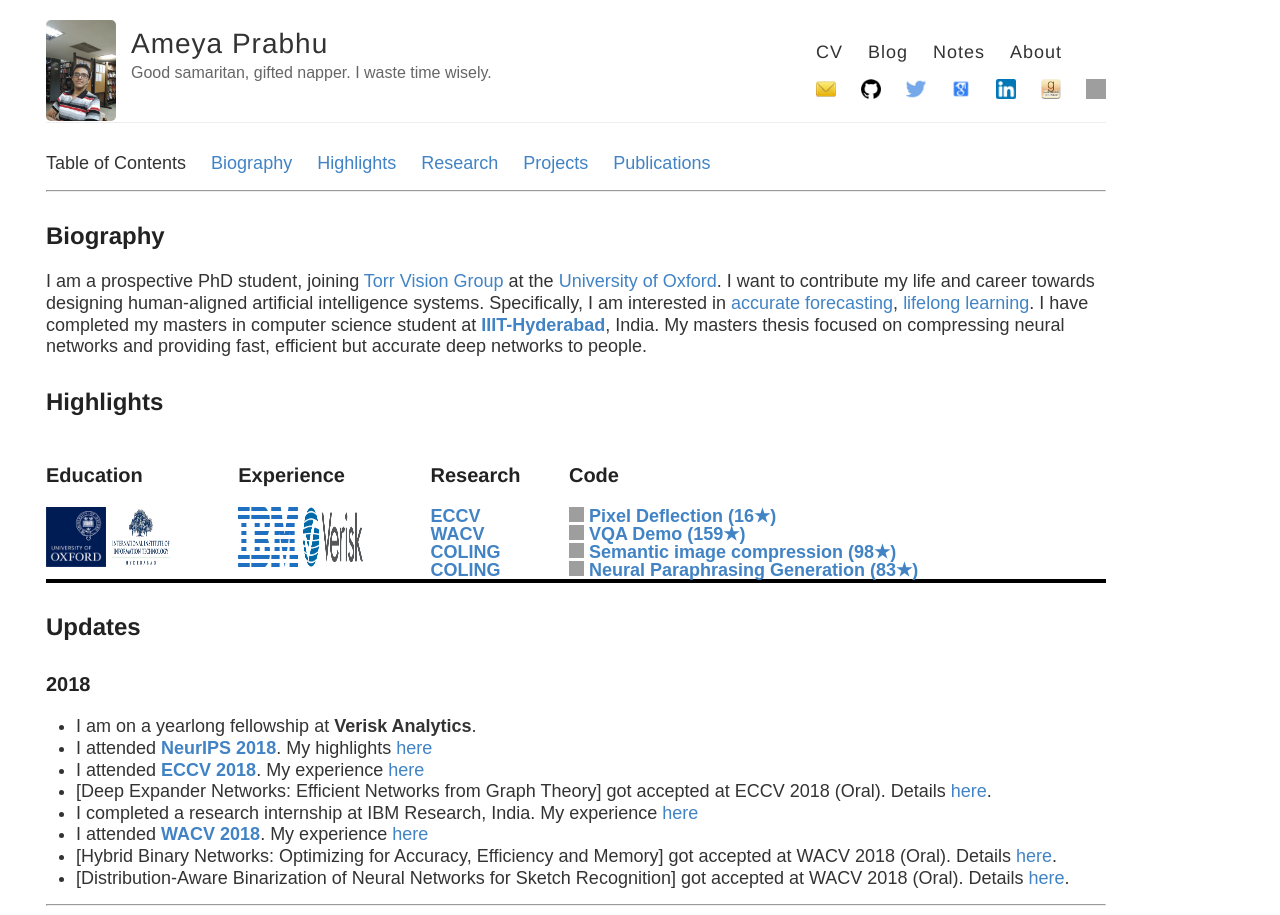
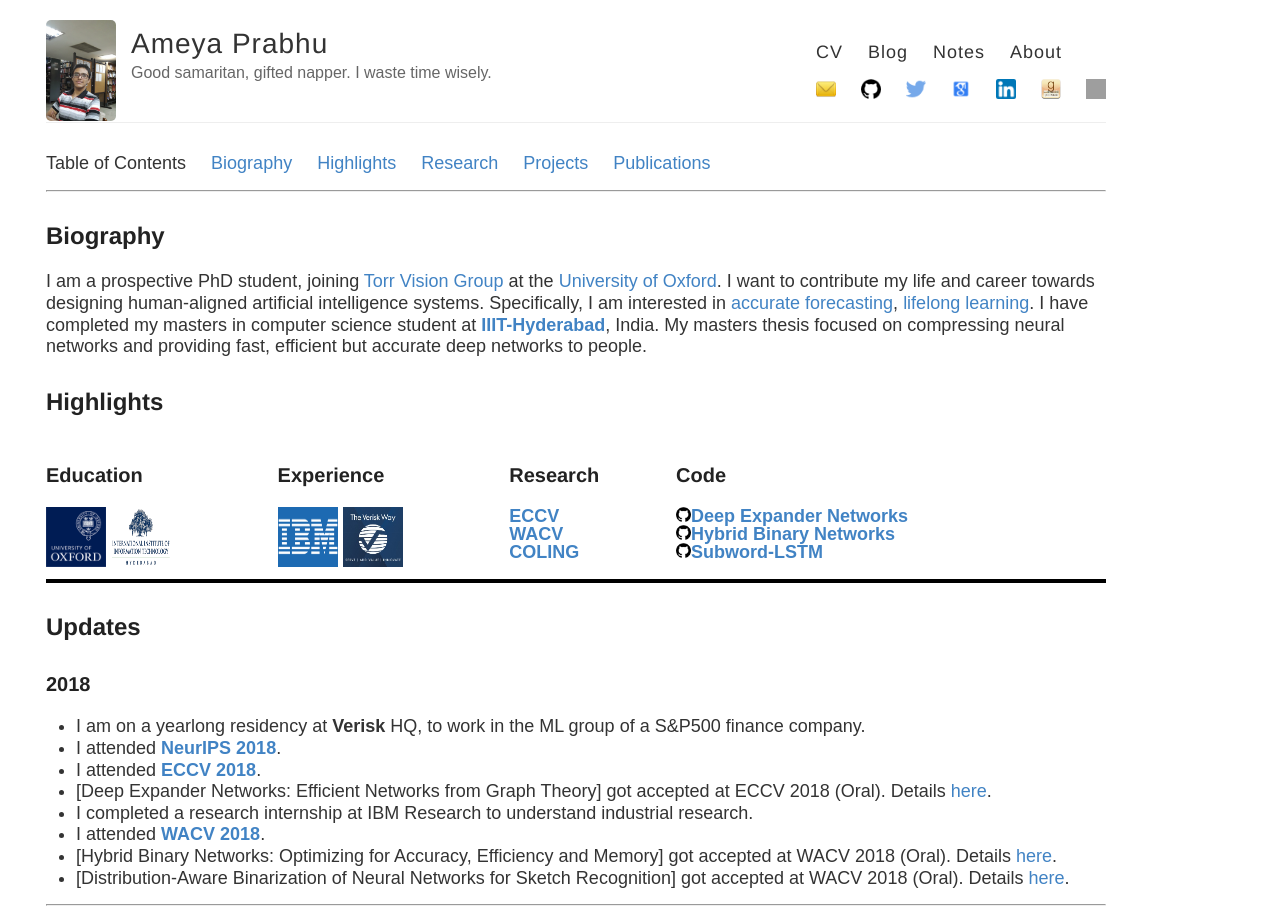
Before and after one commit to drimpossible/drimpossible.github.io, a Jekyll site: the page built from about/index.md, in a window 1280 px wide. Built offline with Jekyll 4.4.1, drawn with Linux system fonts in a browser that asks for light colours; some web fonts are replaced; grey boxes are pictures that could not be loaded.

Commit message:
More updates

```diff
--- a/about/index.md
+++ b/about/index.md
@@ -19,11 +19,10 @@ My masters thesis focused on compressing neural networks and providing fast, eff
 
 ## <a name="biography" id="biography"></a>Highlights
 
-<table style="border-collapse: collapse; border: none; margin: 0px auto;" width="100%" align='left'> <tr style="border: none;"> <td style="border: none; "><h3>Education</h3></td><td style="border: none; "><h3>Experience</h3></td><td style="border: none; "><h3>Research</h3></td> <td style="border: none; "><h3>Code</h3></td> </tr> <tr> <td style="border: none; "> <img src="https://raw.githubusercontent.com/drimpossible/drimpossible.github.io/master/images/Oxford.png" height="60px" width="60px" /> <img src="https://raw.githubusercontent.com/drimpossible/drimpossible.github.io/master/images/IIITH.png" height="60px" width="60px" /> </td> <td style="border: none; "> <img src="https://raw.githubusercontent.com/drimpossible/drimpossible.github.io/master/images/IBM.svg" height="60px" width="60px" /> <img src="https://raw.githubusercontent.com/drimpossible/drimpossible.github.io/master/images/Verisk.png" height="60px" width="60px" /></td> <td style="vertical-align: top;"><strong> <a href="http://openaccess.thecvf.com/content_ECCV_2018/papers/Ameya_Prabhu_Deep_Expander_Networks_ECCV_2018_paper.pdf"> ECCV</a><br/> <a href="https://arxiv.org/abs/1804.03867">WACV</a><br/> <a href="https://aclanthology.info/papers/C16-1234/c16-1234">COLING</a><br/> <a href="https://arxiv.org/pdf/1610.03098v3.pdf">COLING</a><br/> </strong></td> <td style="vertical-align: top;"><strong>
-<a href="https://github.com/drimpossible/Deep-Expander-Networks"><img src="https://raw.githubusercontent.com/iamaaditya/iamaaditya.github.io/master/images/github.png" height="15px" width="15px"> Pixel Deflection (16★)</a><br/>
-<a href="https://github.com/drimpossible/Sub-word-LSTM/"><img src="https://raw.githubusercontent.com/iamaaditya/iamaaditya.github.io/master/images/github.png" height="15px" width="15px"> VQA Demo  (159★)</a><br/>
-<a href="https://github.com/erilyth/HybridBinaryNetworks-WACV18"><img src="https://raw.githubusercontent.com/iamaaditya/iamaaditya.github.io/master/images/github.png" height="15px" width="15px"> Semantic image compression (98★)</a><br/>
-<a href="https://github.com/erilyth/HybridBinaryNetworks-WACV18"><img src="https://raw.githubusercontent.com/iamaaditya/iamaaditya.github.io/master/images/github.png" height="15px" width="15px"> Neural Paraphrasing Generation (83★)</a><br/>
+<table style="border-collapse: collapse; border: none; margin: 0px auto;" width="100%" align='left'> <tr style="border: none;"> <td style="border: none; "><h3>Education</h3></td><td style="border: none; "><h3>Experience</h3></td><td style="border: none; "><h3>Research</h3></td> <td style="border: none; "><h3>Code</h3></td> </tr> <tr> <td style="border: none; "> <img src="https://raw.githubusercontent.com/drimpossible/drimpossible.github.io/master/images/Oxford.png" height="60px" width="60px" /> <img src="https://raw.githubusercontent.com/drimpossible/drimpossible.github.io/master/images/IIITH.png" height="60px" width="60px" /> </td> <td style="border: none; "> <img src="https://raw.githubusercontent.com/drimpossible/drimpossible.github.io/master/images/IBM.png" height="60px" width="60px" /> <img src="https://raw.githubusercontent.com/drimpossible/drimpossible.github.io/master/images/Verisk.jpg" height="60px" width="60px" /></td> <td style="vertical-align: top;"><strong> <a href="http://openaccess.thecvf.com/content_ECCV_2018/papers/Ameya_Prabhu_Deep_Expander_Networks_ECCV_2018_paper.pdf"> ECCV</a><br/> <a href="https://arxiv.org/abs/1804.03867">WACV</a><br/> <a href="https://aclanthology.info/papers/C16-1234/c16-1234">COLING</a><br/><br/> </strong></td> <td style="vertical-align: top;"><strong>
+<a href="https://github.com/drimpossible/Deep-Expander-Networks"><img src="https://raw.githubusercontent.com/drimpossible/drimpossible.github.io/master/images/github.png" height="15px" width="15px">Deep Expander Networks</a><br/>
+<a href="https://github.com/erilyth/HybridBinaryNetworks-WACV18"><img src="https://raw.githubusercontent.com/drimpossible/drimpossible.github.io/master/images/github.png" height="15px" width="15px">Hybrid Binary Networks</a><br/>
+<a href="https://github.com/drimpossible/Sub-word-LSTM"><img src="https://raw.githubusercontent.com/drimpossible/drimpossible.github.io/master/images/github.png" height="15px" width="15px">Subword-LSTM</a><br/>
 </strong></td>
 </tr>
 </table>
@@ -35,12 +34,12 @@ My masters thesis focused on compressing neural networks and providing fast, eff
 
 ### 2018
 
-* I am on a yearlong fellowship at **Verisk Analytics**.
-* I attended [**NeurIPS 2018**](https://nips.cc/Conferences/2018). My highlights [here]()
-* I attended [**ECCV 2018**](). My experience [here]()
+* I am on a yearlong residency at **Verisk** HQ, to work in the ML group of a S&P500 finance company.
+* I attended [**NeurIPS 2018**](https://nips.cc/Conferences/2018).
+* I attended [**ECCV 2018**](https://eccv2018.org/).
 * [Deep Expander Networks: Efficient Networks from Graph Theory] got accepted at ECCV 2018 (Oral). Details [here]().
-* I completed a research internship at IBM Research, India. My experience [here]()
-* I attended [**WACV 2018**](). My experience [here]()
+* I completed a research internship at IBM Research to understand industrial research.
+* I attended [**WACV 2018**](http://wacv18.wacv.net/).
 * [Hybrid Binary Networks: Optimizing for Accuracy, Efficiency and Memory] got accepted at WACV 2018 (Oral). Details [here]().
 * [Distribution-Aware Binarization of Neural Networks for Sketch Recognition] got accepted at WACV 2018 (Oral). Details [here]().
 
```
Also changed, not shown: blog/life/index.md (+13 -4 lines), blog/philosophy/index.md (added, +14 -0 lines), blog/life/review_guidelines.md (added), images/IBM.png (added), images/IBM.svg (deleted), images/Verisk.jpg (added), images/Verisk.png (deleted).
